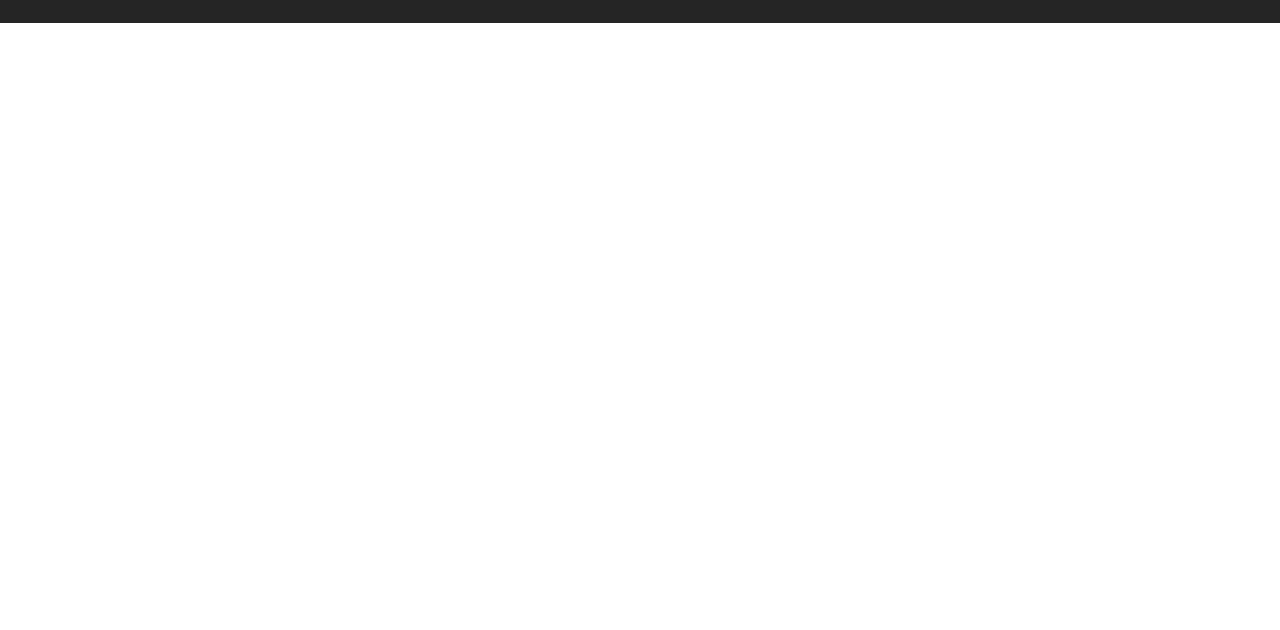
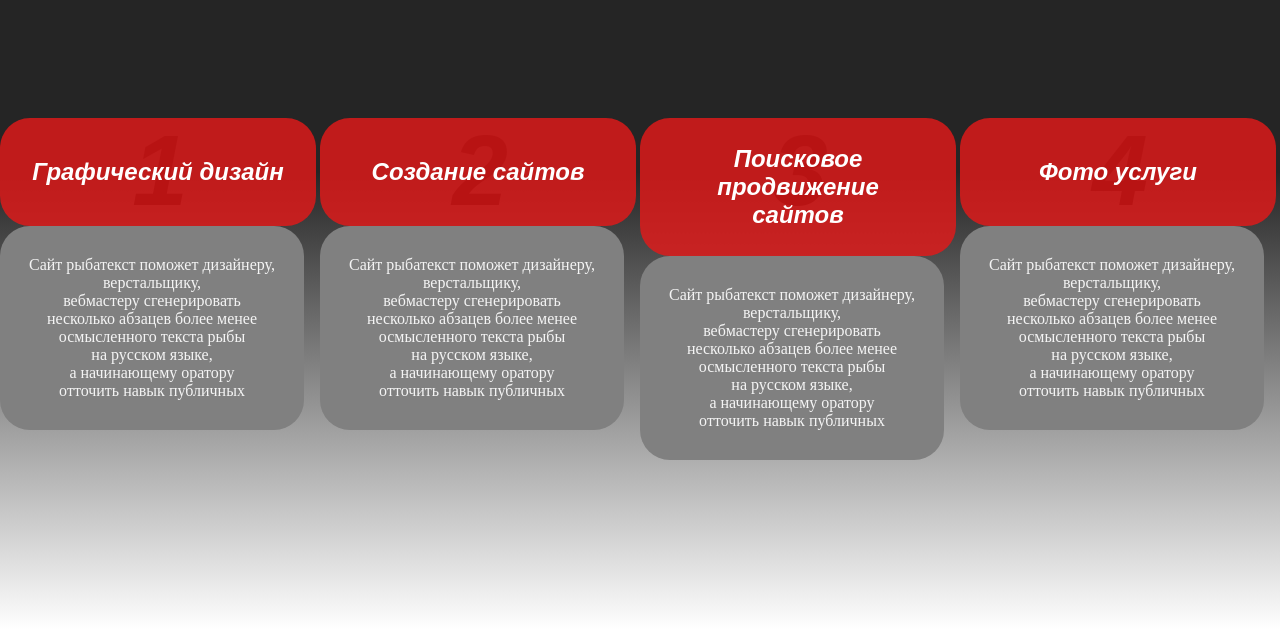
Before and after one commit to Volchyara/rubezhka2, a plain HTML site: page index.html in a window 1280 px wide. Shown: the part 618-1248 px from the top of the page. Before the commit the page ends 800 px from the top, so only its background shows below. Drawn offline with Linux system fonts and the light colour scheme.

Commit message:
Update index.html

```diff
--- a/index.html
+++ b/index.html
@@ -63,8 +63,39 @@
         </section>
     </header>
     <main>
-        <section class="">
-
+       <section class="secondinfo">
+            <div class="column-info">
+                <h1><i>1</i></h1>
+                <h2><i>Графический дизайн</i></h2>
+                <p>Сайт рыбатекст поможет дизайнеру,<br>верстальщику,<br>вебмастеру сгенерировать<br>несколько абзацев
+                    более
+                    менее<br>осмысленного текста рыбы<br>на русском языке,<br>а начинающему оратору<br>отточить навык
+                    публичных</p>
+            </div>
+            <div class="column-info">
+                <h1><i>2</i></h1>
+                <h2><i>Создание сайтов</i></h2>
+                <p>Сайт рыбатекст поможет дизайнеру,<br>верстальщику,<br>вебмастеру сгенерировать<br>несколько абзацев
+                    более
+                    менее<br>осмысленного текста рыбы<br>на русском языке,<br>а начинающему оратору<br>отточить навык
+                    публичных</p>
+            </div>
+            <div class="column-info">
+                <h1><i>3</i></h1>
+                <h2 id="change"><i>Поисковое продвижение сайтов</i></h2>
+                <p>Сайт рыбатекст поможет дизайнеру,<br>верстальщику,<br>вебмастеру сгенерировать<br>несколько абзацев
+                    более
+                    менее<br>осмысленного текста рыбы<br>на русском языке,<br>а начинающему оратору<br>отточить навык
+                    публичных</p>
+            </div>
+            <div class="column-info">
+                <h1><i>4</i></h1>
+                <h2><i>Фото услуги</i></h2>
+                <p>Сайт рыбатекст поможет дизайнеру,<br>верстальщику,<br>вебмастеру сгенерировать<br>несколько абзацев
+                    более
+                    менее<br>осмысленного текста рыбы<br>на русском языке,<br>а начинающему оратору<br>отточить навык
+                    публичных</p>
+            </div>
         </section>
     </main>
 </body>
@@ -120,7 +151,7 @@
 
     header {
         background-color: rgba(10, 10, 10, 0.886);
-        padding-bottom: 70px;
+        padding-bottom: 220px;
     }
 
     body {
@@ -135,6 +166,17 @@
         margin: 0;
     }
 
+    main {
+        background: linear-gradient(rgba(10, 10, 10, 0.886), rgba(255, 255, 255, 0.934));
+    }
+
+    main h1 {
+        margin: 0;
+    }
+
+    main p {
+        margin: 0;
+    }
 
     .logo a {
         color: rgba(255, 255, 255, 0.934);
@@ -258,6 +300,55 @@
         border-color: rgba(21, 19, 72, 0.902);
     }
 
+    .column-info h1 {
+        font-size: 100px;
+        font-family: Arial;
+        margin: 0;
+        position: relative;
+        z-index: 1;
+        top: 110px;
+    }
+
+    .column-info h2 {
+        position: relative;
+        z-index: 2;
+        background-color: rgba(232, 25, 25, 0.795);
+        width: 80%;
+        text-align: center;
+        padding: 40px 30px;
+        font-size: 24px;
+        border-radius: 30px;
+        font-family: Arial;
+        color: white;
+        margin: 0;
+    }
+
+    #change {
+        padding: 27px 30px;
+    }
+
+    .column-info {
+        position: relative;
+        width: 100%;
+        text-align: center;
+    }
+
+    .column-info p {
+        background-color: gray;
+        width: 95%;
+        text-align: center;
+        border-radius: 30px;
+        padding: 30px 0px;
+        color: rgba(255, 255, 255, 0.913);
+    }
+
+    .secondinfo {
+        display: flex;
+        justify-content: space-between;
+        position: relative;
+        bottom: 170px;
+    }
+
     @media(max-width:1600px) {
         .images img {
             border-radius: 50%;
```
